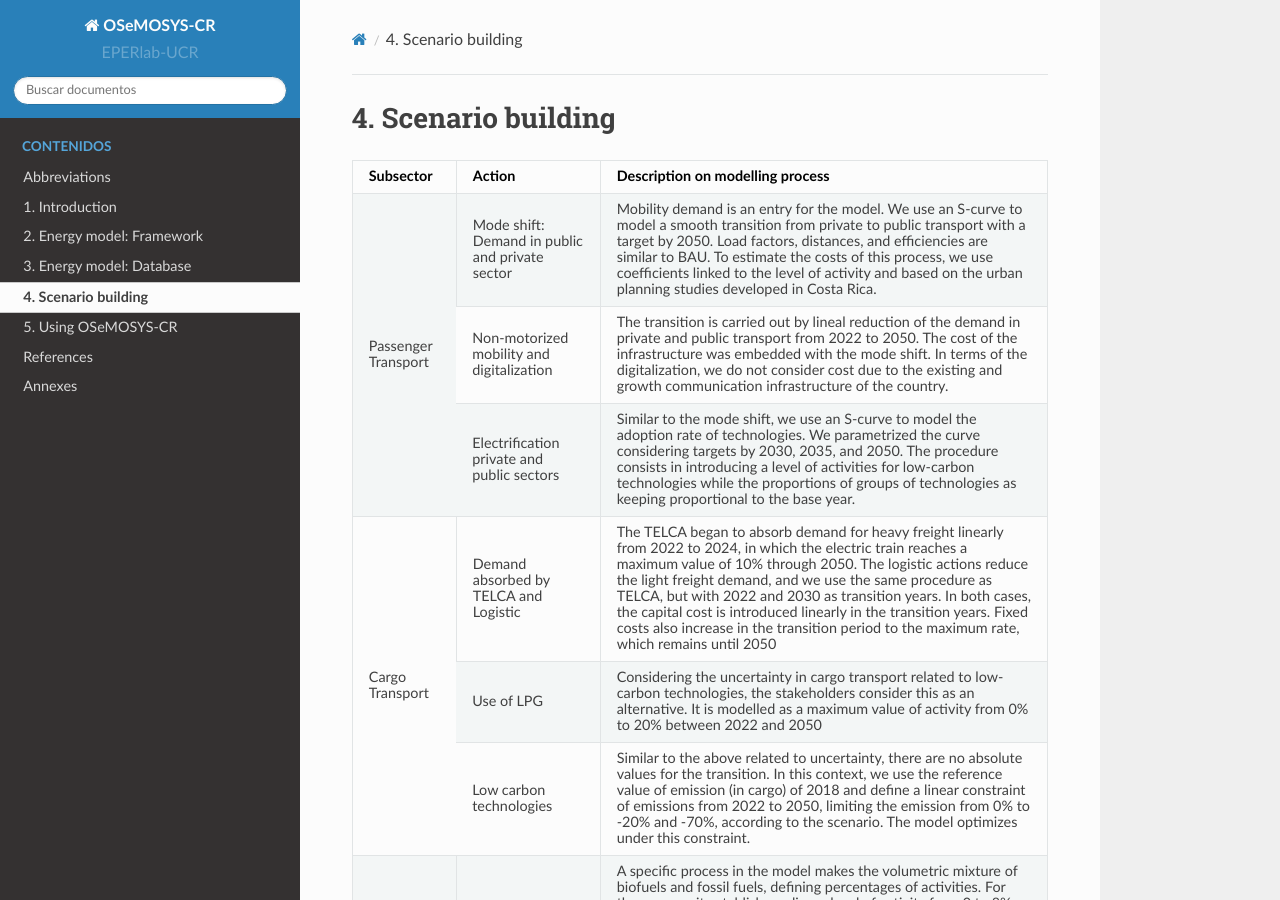
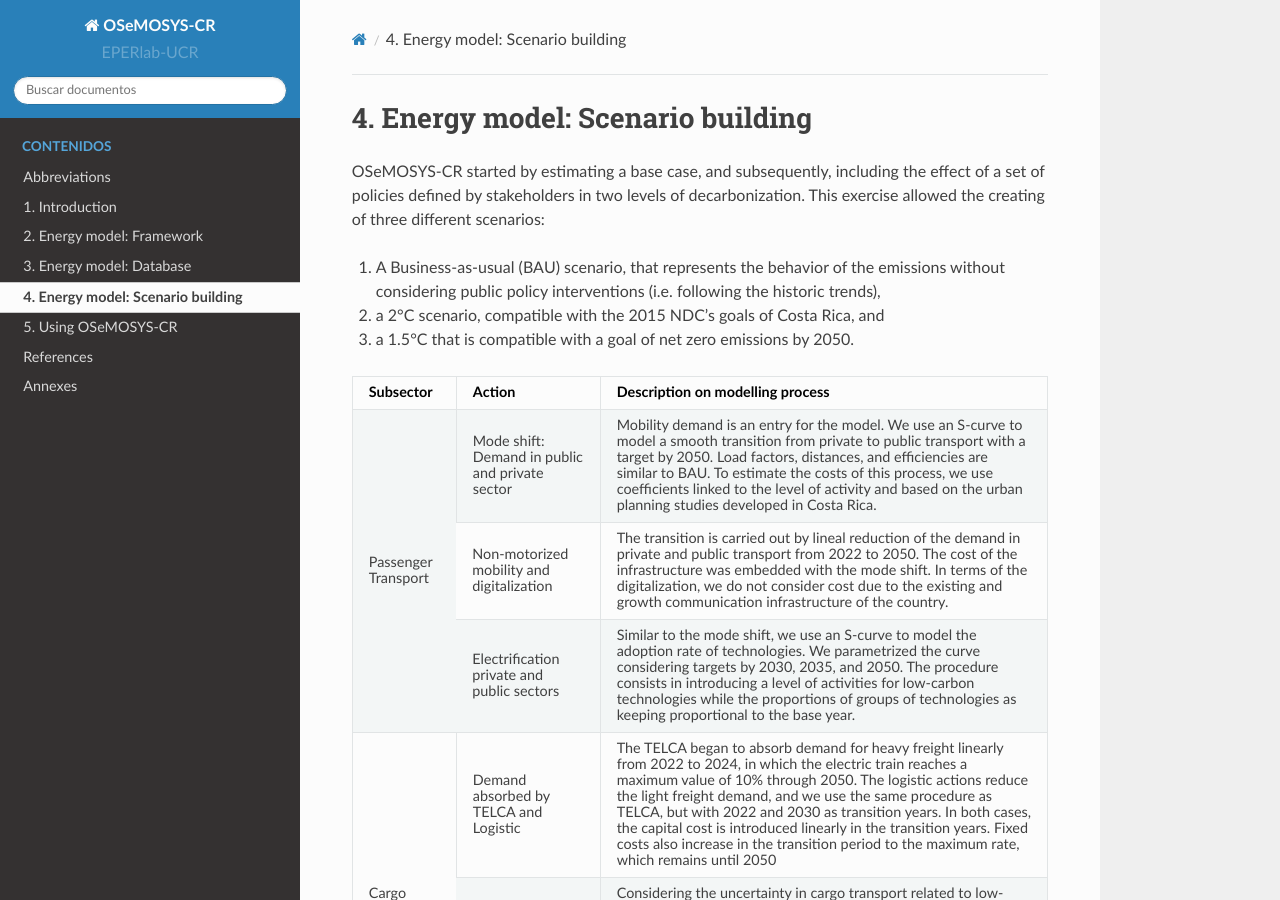
Before and after one commit to EPERLab/OSeMOSYS-CR, a Sphinx documentation site: the page built from docs/04Scenarios.rst, in a window 1280 px wide and 900 px high. Built offline with Sphinx 7.4.7 and the Read the Docs theme 2.0.0, drawn with Linux system fonts in a browser that asks for light colours; formulas are drawn with MathJax 3.

Commit message:
Update 04Scenarios.rst

```diff
--- a/docs/04Scenarios.rst
+++ b/docs/04Scenarios.rst
@@ -1,5 +1,11 @@
-4. Scenario building
+4. Energy model: Scenario building
 =====================
+
+OSeMOSYS-CR started by estimating a base case, and subsequently, including the effect of a set of policies defined by stakeholders in two levels of decarbonization. This exercise allowed the creating of three different scenarios:
+
+(i) A Business-as-usual (BAU) scenario, that represents the behavior of the emissions without considering public policy interventions (i.e. following the historic trends),
+(ii) a 2°C scenario, compatible with the 2015 NDC's goals of Costa Rica, and
+(iii) a 1.5°C that is compatible with a goal of net zero emissions by 2050.
 
 +-----------+--------------------------+------------------------------------------------------------------------------------------+
 |Subsector  | Action                   | Description on modelling process                                                         |
```
